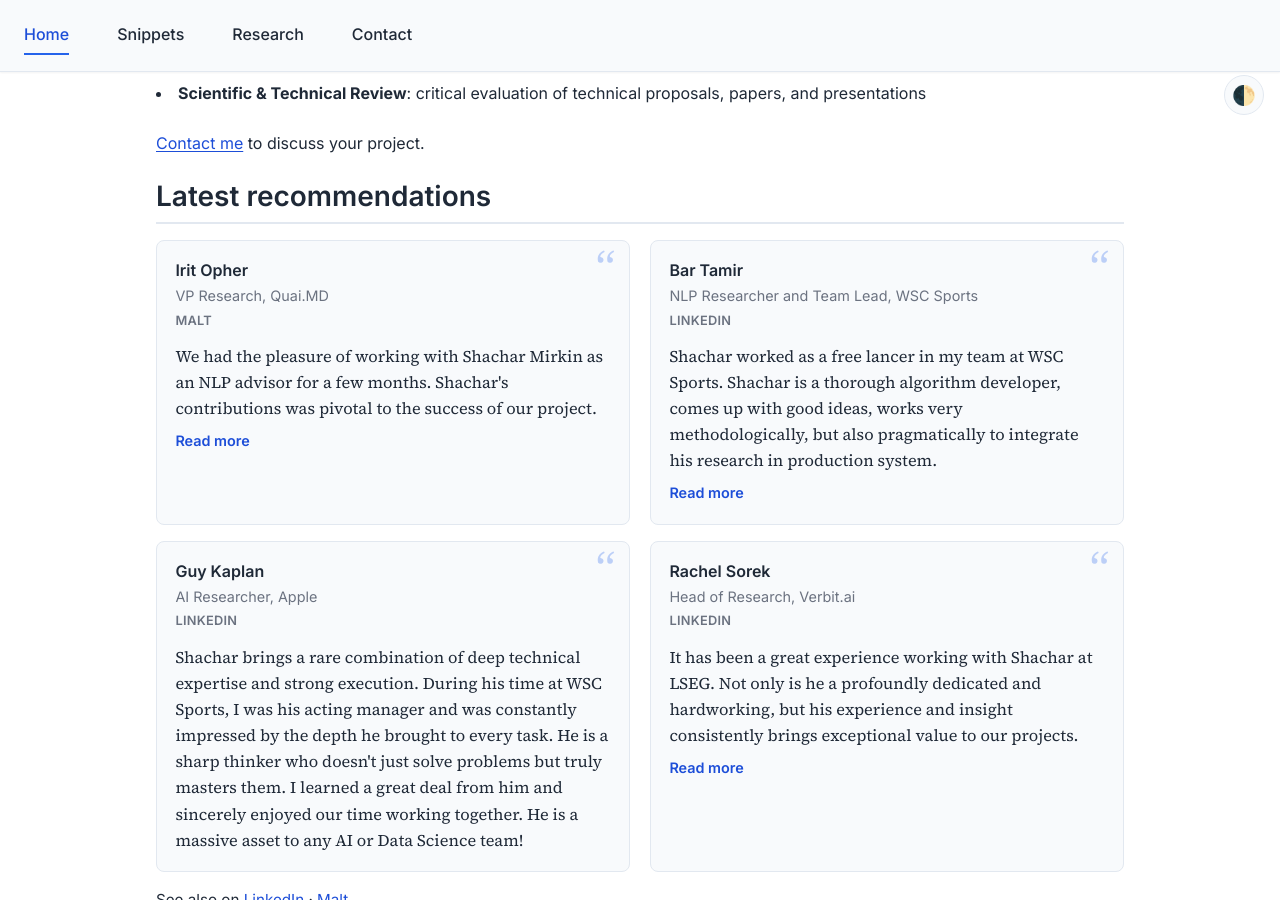
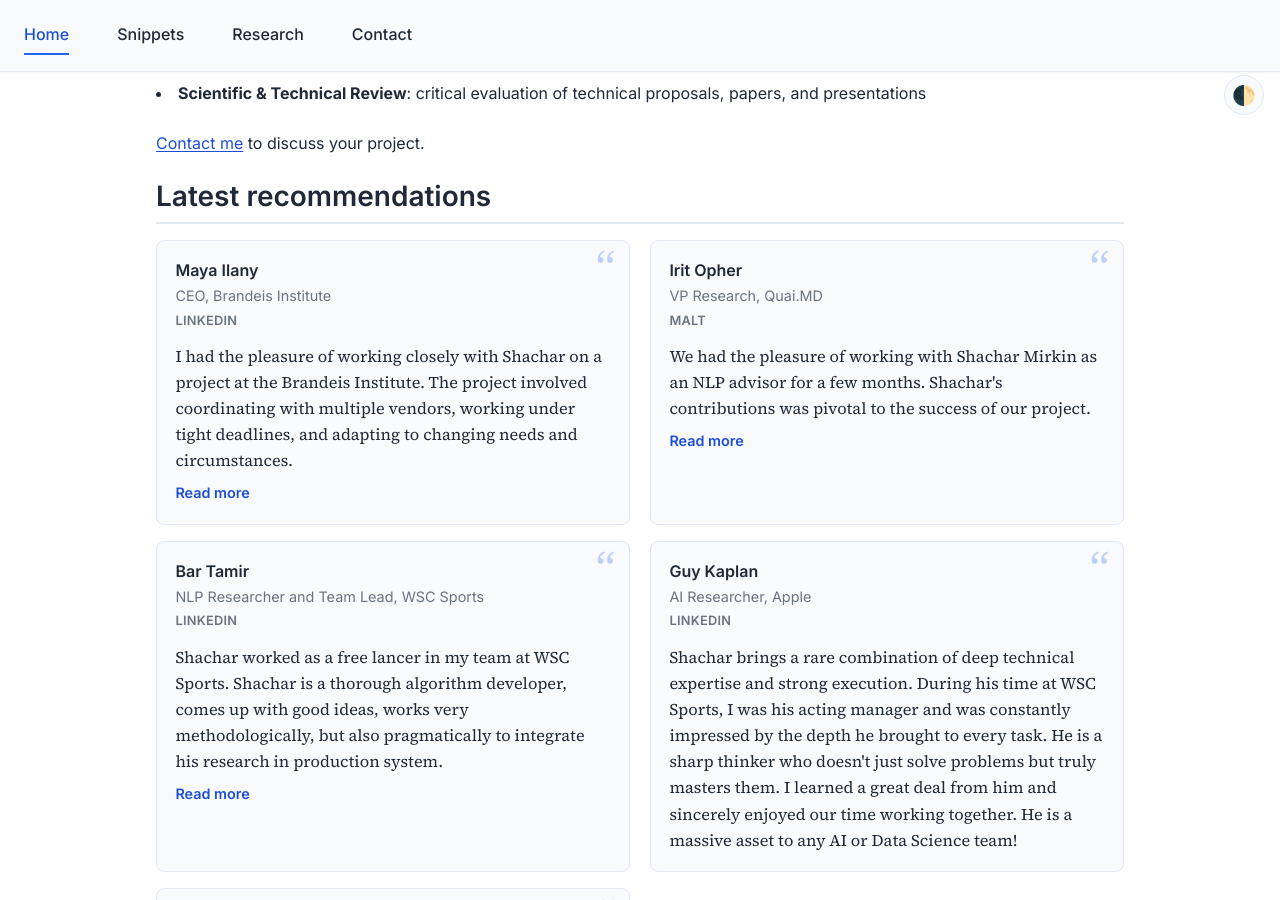
Before and after one commit to shacharmirkin/shacharmirkin.github.io, a Jekyll site: the page built from index.md, in a window 1280 px wide and 900 px high, scrolled down 1099 px. Built offline with Jekyll 4.4.1, drawn with Linux system fonts in a browser that asks for light colours.

Commit message:
add recommentaiton

```diff
--- a/_data/recommendations.yml
+++ b/_data/recommendations.yml
@@ -8,6 +8,29 @@ sources:
   malt: https://www.malt.fr/profile/shacharmirkin
 
 items:
+  - name: Maya Ilany
+    role: CEO
+    company: Brandeis Institute
+    source: linkedin
+    date: 2026-11-08
+    featured: true
+    excerpt: >-
+      I had the pleasure of working closely with Shachar on a project at the
+      Brandeis Institute. The project involved coordinating with multiple
+      vendors, working under tight deadlines, and adapting to changing needs
+      and circumstances.
+    quote: >-
+      I had the pleasure of working closely with Shachar on a project at the
+      Brandeis Institute. The project involved coordinating with multiple
+      vendors, working under tight deadlines, and adapting to changing needs
+      and circumstances. Shachar is an exceptionally knowledgeable and talented
+      researcher, combining deep technical expertise with genuine passion and
+      curiosity. What particularly stood out to me was his ability to anticipate
+      challenges, identify potential problems early on, and take the initiative
+      to find thoughtful and effective solutions. He was consistently flexible,
+      resourceful, and professional, bringing both a wealth of knowledge and a
+      practical, solution-oriented approach to the work.
+
   - name: Irit Opher
     role: VP Research
     company: Quai.MD
--- a/_data/scholar.yml
+++ b/_data/scholar.yml
@@ -1,3 +1,3 @@
-citations: 4924
+citations: 4942
 user_id: xsEZbOkAAAAJ
-updated_at: '2026-10-31'
+updated_at: '2026-11-09'
```
